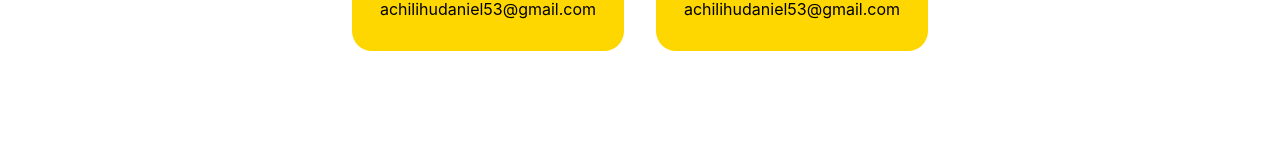
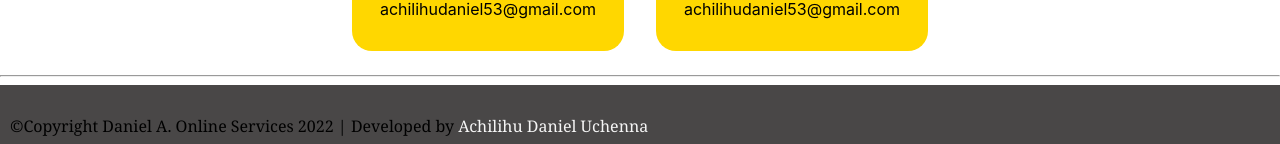
Before and after one commit to Achilihudaniel07/React-manutd-players, a React (Create React App) app: page / in a window 1280 px wide. Shown: the part 1301-1445 px from the top of the page. Before the commit the page ends 1368 px from the top, so only its background shows below. Built offline with nearby package versions, Linux system fonts and the light colour scheme.

Commit message:
second commit

```diff
--- a/src/App.js
+++ b/src/App.js
@@ -3,6 +3,7 @@
 import users from './users.json';
 import "./App.css";
 import React from 'react';
+import Footer from './Footer/Footer';
 
 
 
@@ -43,6 +44,7 @@
 
         <SearchBox updateSearchInput={this.updateSearchInput}/>
         <Cardlist clients ={filteredRobots}/>
+        <Footer/>
       </div>
     );
   }
--- a/src/Card.css
+++ b/src/Card.css
@@ -1,5 +1,5 @@
 .card-container{
-    width: 100%;
+    width: 80%;
     background-color:gold;
     max-width: 15rem;
     text-align: center;
--- /dev/null
+++ b/src/Footer/Footer.css
@@ -0,0 +1,16 @@
+
+.footer{
+    width: 100%;
+    background-color: rgba(64, 62, 62, 0.953);
+    padding: 10px;
+  }
+
+.footer1{
+    color: black;
+    margin-top:20px;
+    font-family:Georgia, 'Times New Roman', Times, serif;
+  }
+  .footer a{
+    color: whitesmoke;
+    text-decoration: none;
+  }
--- /dev/null
+++ b/src/Footer/Footer.js
@@ -0,0 +1,20 @@
+import React from 'react'
+import './Footer.css'
+
+function Footer() {
+  return (
+    <div>
+      <footer>
+        <hr/>
+        <div class="footer">
+          <div class="footer1">
+            ©Copyright Daniel A. Online Services 2022  |  Developed by   <a href="https://web.facebook.com/daniel.achilihu.9/">Achilihu Daniel Uchenna</a>
+          </div>
+        </div>
+      </footer>
+
+    </div>
+  )
+}
+
+export default Footer
```
